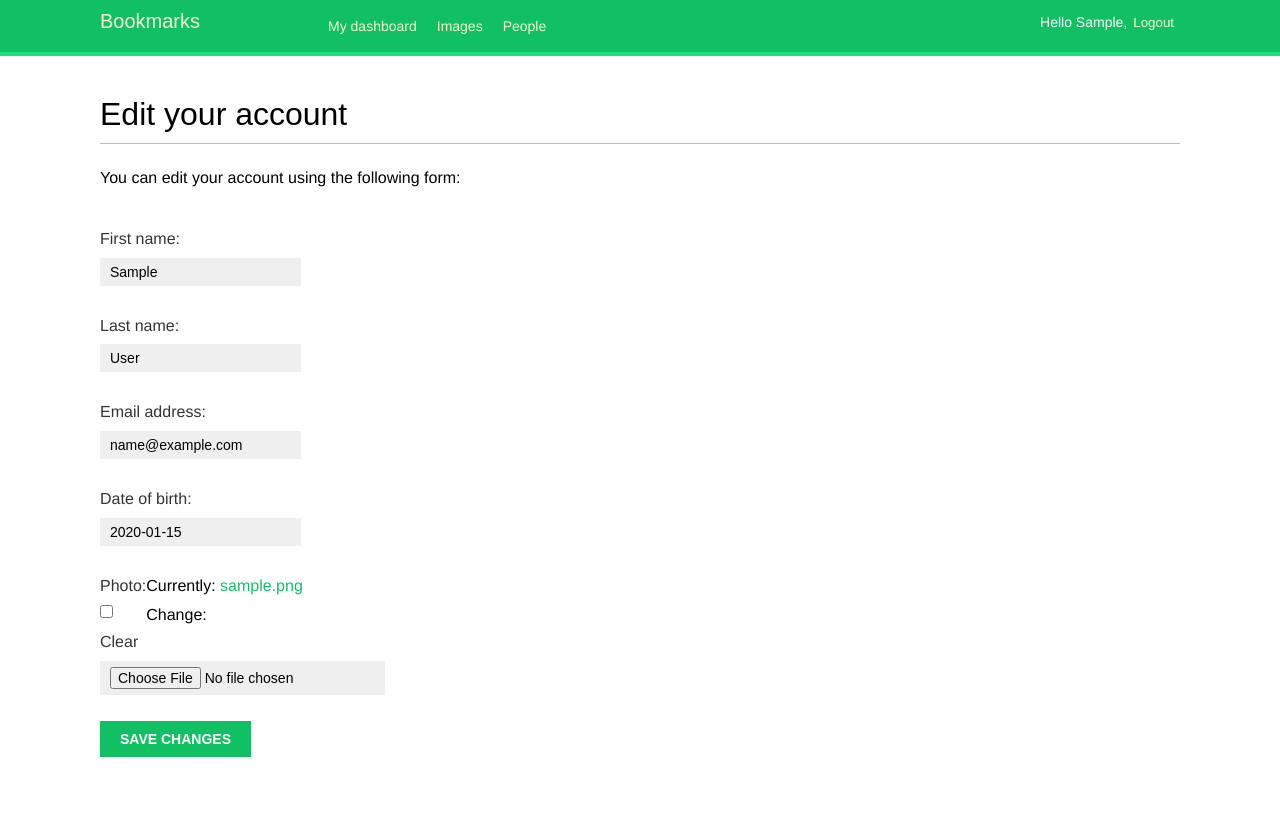
After one commit to DeMonA1/SocialWebsite__Django, a Django app: page /account/edit/ in a window 1280 px wide. The commit adds this page. Run offline with Django 5.2, Linux system fonts and the light colour scheme; a user stored in the database is signed in; tables that the repository leaves empty hold one stand-in row (values such as "Sample post"); some web fonts are replaced.

Commit message:
Edit profile and user

```diff
--- a/bookmarks/account/forms.py
+++ b/bookmarks/account/forms.py
@@ -1,5 +1,6 @@
 from django import forms
 from django.contrib.auth import get_user_model
+from .models import Profile
 
 
 class LoginForm(forms.Form):
@@ -24,3 +25,15 @@ class UserRegistraionForm(forms.ModelForm):
         if cd['password'] != cd['password2']:
             raise forms.ValidationError("Passwords don't match.")
         return cd['password2']
+
+
+class UserEditForm(forms.ModelForm):
+    class Meta:
+        model = get_user_model()
+        fields = ['first_name', 'last_name', 'email']
+
+
+class ProfileEditForm(forms.ModelForm):
+    class Meta:
+        model = Profile
+        fields = ['date_of_birth', 'photo']
--- a/bookmarks/account/templates/account/dashboard.html
+++ b/bookmarks/account/templates/account/dashboard.html
@@ -4,5 +4,7 @@
 
 {% block content %}
     <h1>Dashboard</h1>
-    <p>Welcome to your dashboard.</p>
+    <p>Welcome to your dashboard. You can <a href="{% url "edit" %}">edit your profile</a>
+        or <a href="{% url "password_change" %}">change your password</a>.
+    </p>
 {% endblock %}
--- /dev/null
+++ b/bookmarks/account/templates/account/edit.html
@@ -0,0 +1,14 @@
+{% extends "base.html" %}
+
+{% block title %}Edit your account{% endblock title %}
+
+{% block content %}
+    <h1>Edit your account</h1>
+    <p>You can edit your account using the following form:</p>
+    <form method="post" enctype="multipart/form-data">
+        {{ user_form.as_p }}
+        {{ profile_form.as_p }}
+        {% csrf_token %}
+        <p><input type="submit" value="Save changes"></p>
+    </form>
+{% endblock content %}
--- a/bookmarks/account/urls.py
+++ b/bookmarks/account/urls.py
@@ -23,5 +23,6 @@ urlpatterns = [
 
     path('', include('django.contrib.auth.urls')),
     path('', views.dashboard, name="dashboard"),
-    path('register/', views.register, name='register')
+    path('register/', views.register, name='register'),
+    path('edit/', views.edit, name='edit'),
 ]
--- a/bookmarks/account/views.py
+++ b/bookmarks/account/views.py
@@ -2,8 +2,9 @@ from django.shortcuts import render
 from django.contrib.auth import authenticate, login
 from django.http import HttpResponse
 from django.shortcuts import render
-from .forms import LoginForm, UserRegistraionForm
+from .forms import LoginForm, UserRegistraionForm, UserEditForm, ProfileEditForm
 from django.contrib.auth.decorators import login_required
+from .models import Profile
 
 # Create your views here.
 
@@ -45,6 +46,8 @@ def register(request):
             new_user.set_password(user_form.cleaned_data['password'])
             # save the User object
             new_user.save()
+            # create the user profile
+            Profile.objects.create(user=new_user)
             return render(request,
                           'account/register_done.html',
                           {'new_user': new_user})
@@ -53,3 +56,23 @@ def register(request):
     return render(request,
                   'account/register.html',
                   {'user_form': user_form})
+
+
+@login_required
+def edit(request):
+    if request.method == 'POST':
+        user_form = UserEditForm(instance=request.user,
+                                 data=request.POST)
+        profile_form = ProfileEditForm(instance=request.user.profile,
+                                       data=request.POST,
+                                       files=request.FILES)
+        if user_form.is_valid() and profile_form.is_valid():
+            user_form.save()
+            profile_form.save()
+    else:
+        user_form = UserEditForm(instance=request.user)
+        profile_form = ProfileEditForm(instance=request.user.profile)
+    return render(request,
+                  'account/edit.html',
+                  {'user_form': user_form,
+                   'profile_form': profile_form})
```
Also changed, not shown: bookmarks/account/migrations/0001_initial.py (added), bookmarks/media/users/2024/10/15/png-cartoon-globe-vintage-sticker_53876-127373.jpg (added), bookmarks/media/users/2024/10/15/psd-frosted-glass-gift-box_1409-3884.jpg (added).
